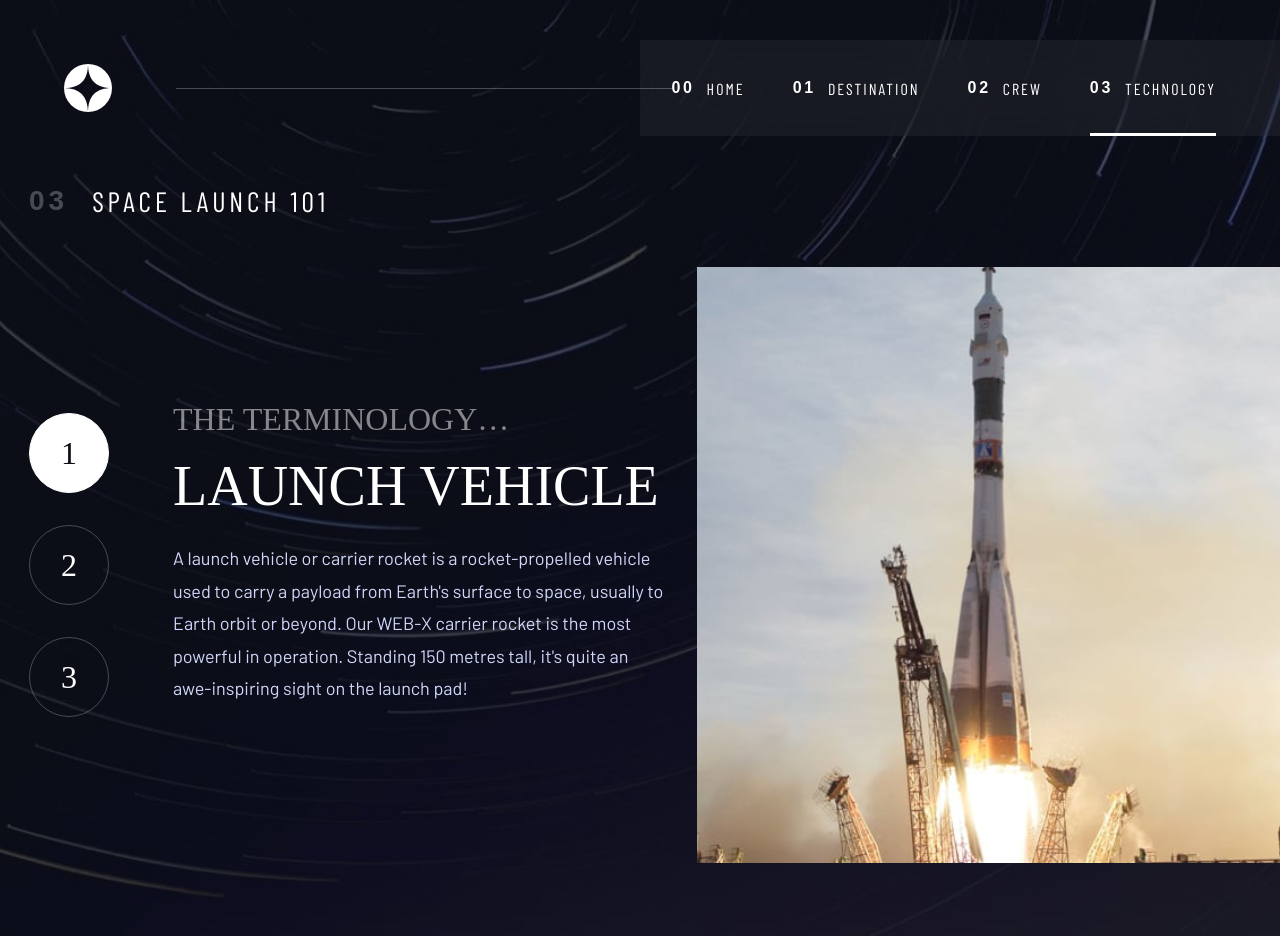
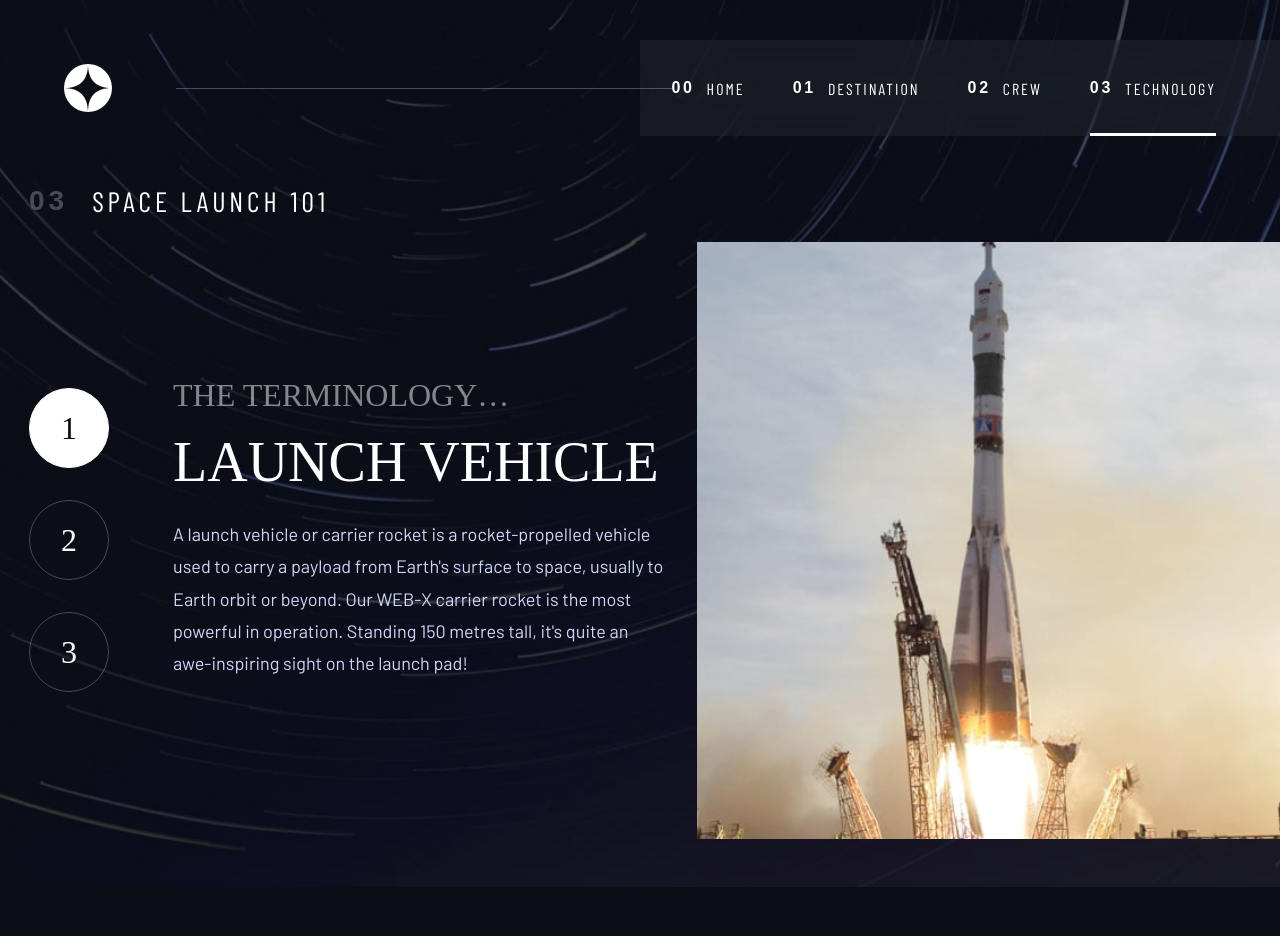
Before and after one commit to LenaM777/space-tourism, a React (Vite) app: page /technology in a window 1280 px wide. After the commit the page ends 887 px from the top, so only its background shows below. Built offline with nearby package versions, Linux system fonts and the light colour scheme; a web font is replaced by a local one.

Commit message:
style: Update section component and page layouts and add header height variables

```diff
--- a/src/pages/Crew/Crew.scss
+++ b/src/pages/Crew/Crew.scss
@@ -3,15 +3,12 @@
 @use "../../styles/typography" as typography;
 
 .crew {
-  min-height: 100vh;
-
   @media (min-width: $bp-tablet) {
     padding-bottom: 0;
   }
 
   @media (min-width: $bp-desktop) {
     padding: 48px 0;
-    min-height: calc(100vh - 136px);
   }
 
   &__container {
--- a/src/pages/Home/Home.jsx
+++ b/src/pages/Home/Home.jsx
@@ -12,7 +12,7 @@ export default function Home() {
 
   return (
     <motion.div {...pageTransition}>
-      <section className="home">
+      <section className="home section">
         <div className="home__container">
           <div className="home__content">
             <motion.div
--- a/src/pages/Home/Home.scss
+++ b/src/pages/Home/Home.scss
@@ -4,12 +4,9 @@
 
 .home {
   padding: 24px 0;
-  @include flex-center(column);
-  min-height: 100vh;
 
   @media (min-width: $bp-tablet) {
     padding: 128px 0;
-    min-height: calc(100vh - 136px);
   }
 
   &__container {
--- a/src/styles/_variables.scss
+++ b/src/styles/_variables.scss
@@ -13,6 +13,10 @@
     rgba(0, 0, 0, 1) 77.39%,
     rgba(0, 0, 0, 0) 100%
   );
+
+  --header-height-desktop: 136px;
+  --header-height-tablet: 96px;
+  --header-height-mobile: 88px;
 }
 
 
--- a/src/styles/components/section/_section.scss
+++ b/src/styles/components/section/_section.scss
@@ -4,13 +4,15 @@
 .section {
   @include flex-center(column);
   padding: 24px 0;
+  min-height: calc(100vh - var(--header-height-mobile));
 
   @media (min-width: $bp-tablet) {
     padding: 40px 0;
+    min-height: calc(100vh - var(--header-height-tablet));
   }
 
   @media (min-width: $bp-desktop) {
     padding: 48px 0;
-    min-height: 100vh;
+    min-height: calc(100vh - var(--header-height-desktop));
   }
 }
```
